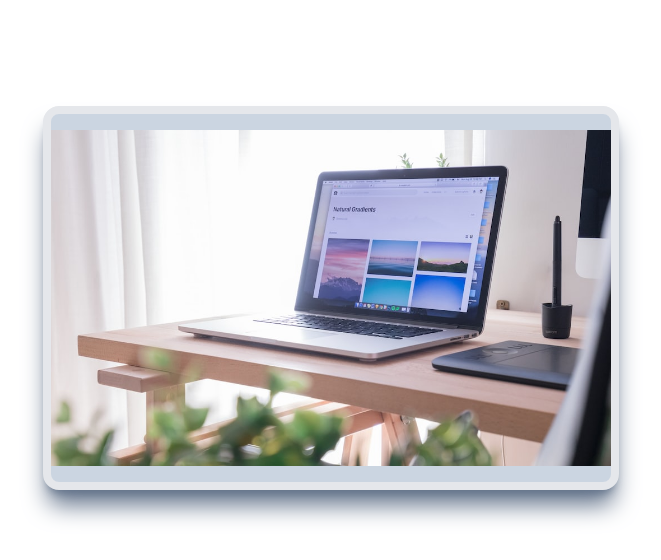
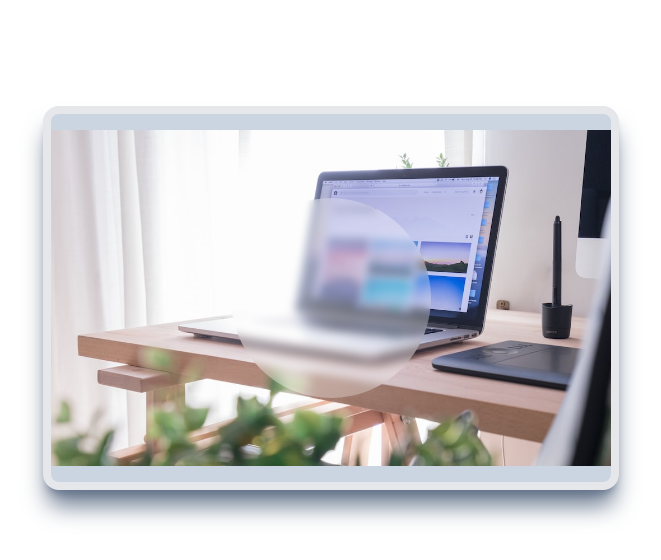
Before and after one commit to alutfi05/belajar-tailwindcss, a plain HTML site: page index.html in a window 1280 px wide. Shown: the part 1472-2032 px from the top of the page, without its empty margins (309-970 px from the left). Drawn offline with nearby package versions, Linux system fonts and the light colour scheme.

Commit message:
learning filter utility in tailwind css

```diff
--- a/index.html
+++ b/index.html
@@ -124,9 +124,13 @@
         </div>
 
         <div
-            class="mt-32 max-w-xl mx-auto h-96 bg-slate-300 bg-contain bg-no-repeat bg-center rounded-2xl shadow-xl shadow-slate-500 overflow-hidden border-8"
+            class="mt-32 max-w-xl mx-auto h-96 bg-slate-300 bg-contain bg-no-repeat bg-center rounded-2xl shadow-xl shadow-slate-500 overflow-hidden border-8 flex"
             style="background-image: url(./img/image.jpg)"
-        ></div>
+        >
+            <div
+                class="w-[200px] h-[200px] bg-white/30 m-auto backdrop-blur-sm rounded-full"
+            ></div>
+        </div>
 
         <div class="mb-96"></div>
     </body>
```
